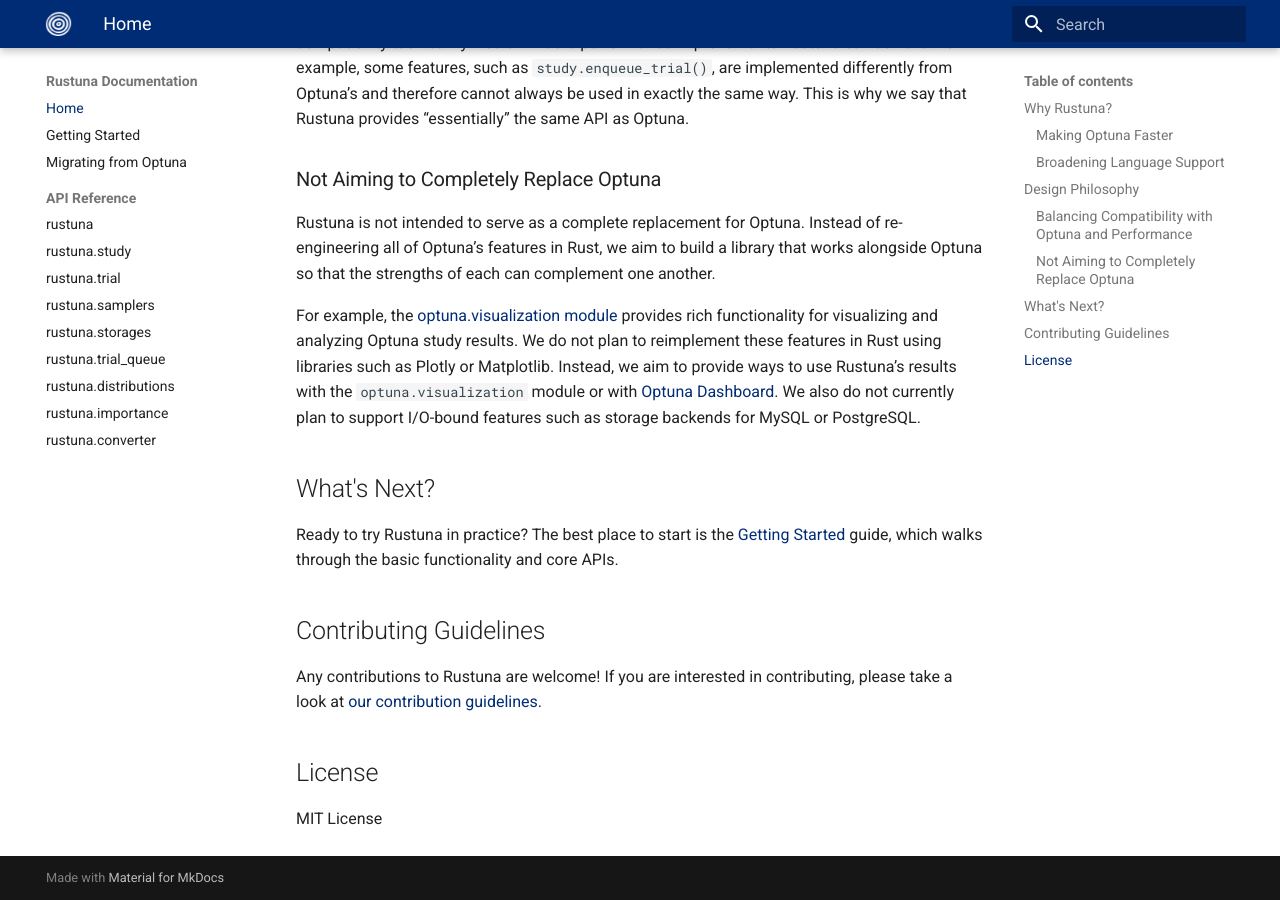
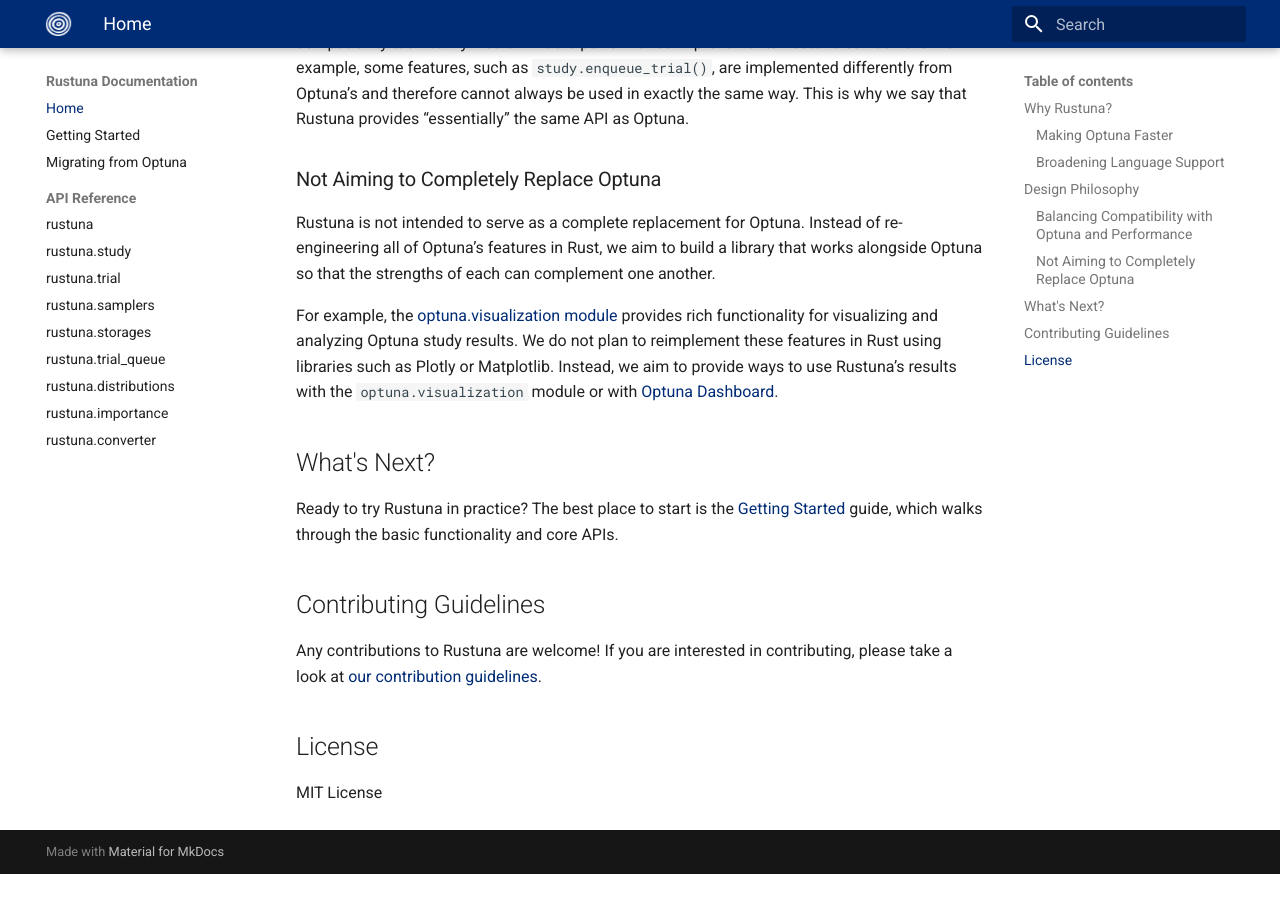
Before and after one commit to kappybar/rustuna, an MkDocs documentation site: the page built from docs/docs/index.md, in a window 1280 px wide and 900 px high, scrolled down 1629 px. Built offline with MkDocs 1.6.1 and Material for MkDocs 9.7.7, drawn with Linux system fonts in a browser that asks for light colours; after the commit the page ends 2503 px from its top, so only the background shows below that.

Commit message:
Update README.md and docs/index.md

```diff
--- a/docs/docs/index.md
+++ b/docs/docs/index.md
@@ -57,7 +57,6 @@
 
 For example, the [optuna.visualization module](https://optuna.readthedocs.io/en/stable/reference/visualization/index.html) provides rich functionality for visualizing and analyzing Optuna study results.
 We do not plan to reimplement these features in Rust using libraries such as Plotly or Matplotlib. Instead, we aim to provide ways to use Rustuna’s results with the `optuna.visualization` module or with [Optuna Dashboard](https://github.com/optuna/optuna-dashboard).
-We also do not currently plan to support I/O-bound features such as storage backends for MySQL or PostgreSQL.
 
 
 ## What's Next?
```
Also changed, not shown: README.md.
